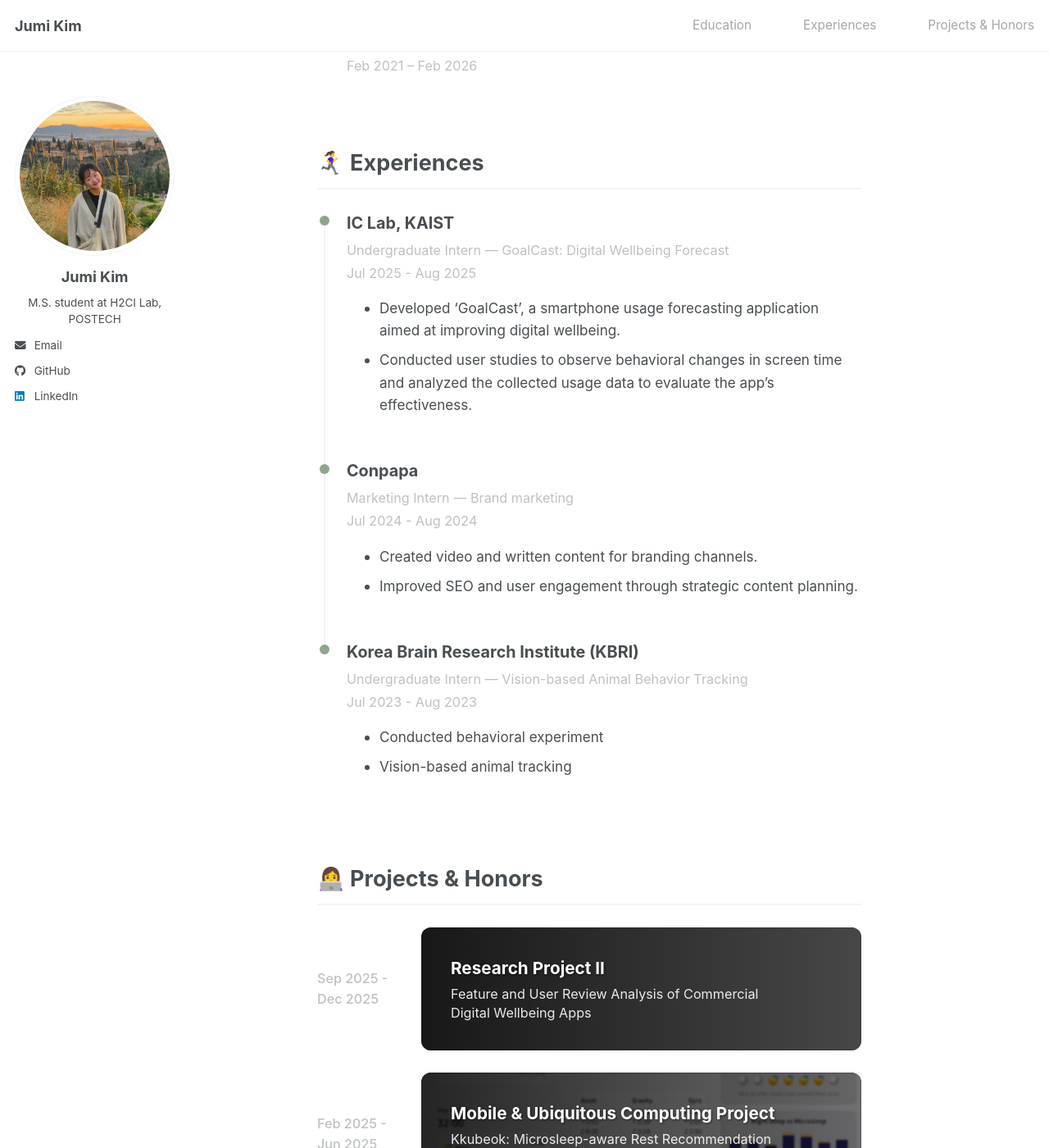
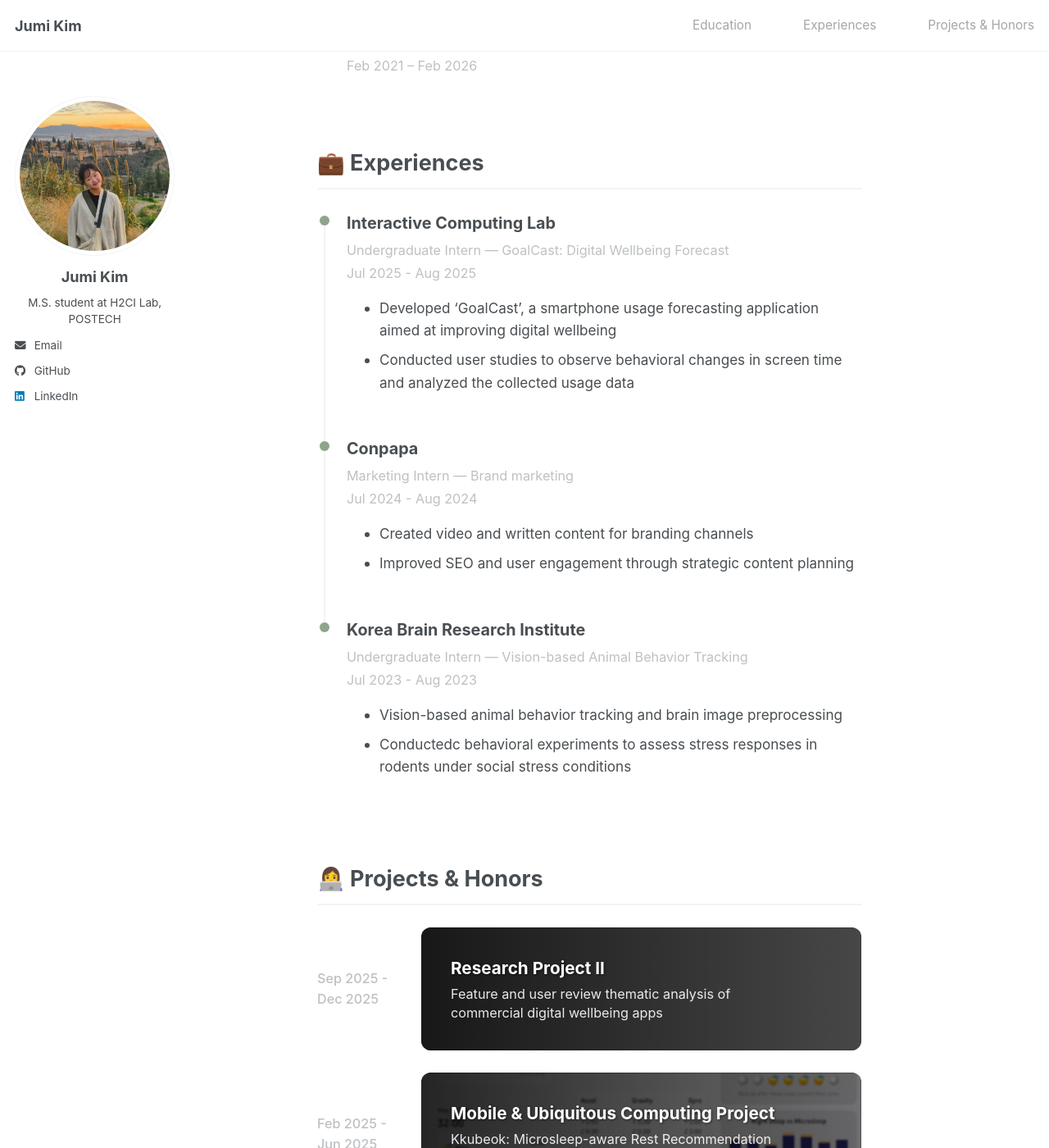
Before and after one commit to jglosa/jglosa.github.io, a Jekyll site: the page built from _pages/about.md, in a window 1280 px wide and 1400 px high, scrolled down 631 px. Shown: the whole window at 82% size. Built offline with Jekyll 4.4.1, drawn with Linux system fonts in a browser that asks for light colours; a script bundle is joined from its source files by our own code; library files that are not in the unit come from our copies; some of the changed text lies outside the part shown.

Commit message:
finalize text content

```diff
--- a/_layouts/portfolio.html
+++ b/_layouts/portfolio.html
@@ -117,7 +117,7 @@
         <!-- Experiences Section -->
         {% if page.experiences %}
         <div class="content-section" id="experiences">
-          <h2 class="section-title">🏃‍♀️‍➡️ Experiences</h2>
+          <h2 class="section-title">💼 Experiences</h2>
           <div class="education-timeline"> {% for exp in page.experiences %}
             <div class="timeline-item">
               <div class="timeline-dot"></div> <div style="font-size: 1.1rem; font-weight: 700; color: var(--global-text-color); margin-bottom: 0.3rem;">
--- a/_pages/about.md
+++ b/_pages/about.md
@@ -25,35 +25,35 @@
     date: "Feb 2021 – Feb 2026"
 
 experiences:
-  - company: "IC Lab, KAIST"
+  - company: "Interactive Computing Lab"
     position: "Undergraduate Intern"
     date: "Jul 2025 - Aug 2025"
     project: "GoalCast: Digital Wellbeing Forecast"
     description: |
-      * Developed 'GoalCast', a smartphone usage forecasting application aimed at improving digital wellbeing.
-      * Conducted user studies to observe behavioral changes in screen time and analyzed the collected usage data to evaluate the app's effectiveness.
+      * Developed 'GoalCast', a smartphone usage forecasting application aimed at improving digital wellbeing
+      * Conducted user studies to observe behavioral changes in screen time and analyzed the collected usage data
 
   - company: "Conpapa"
     position: "Marketing Intern"
     project: "Brand marketing"
     date: "Jul 2024 - Aug 2024"
     description: |
-      * Created video and written content for branding channels.
-      * Improved SEO and user engagement through strategic content planning.
+      * Created video and written content for branding channels
+      * Improved SEO and user engagement through strategic content planning
 
-  - company: "Korea Brain Research Institute (KBRI)"
+  - company: "Korea Brain Research Institute"
     position: "Undergraduate Intern"
     project: "Vision-based Animal Behavior Tracking"
     date: "Jul 2023 - Aug 2023"
     description: |
-      * Conducted behavioral experiment
-      * Vision-based animal tracking
+      * Vision-based animal behavior tracking and brain image preprocessing
+      * Conductedc behavioral experiments to assess stress responses in rodents under social stress conditions
 
 research_projects:
   - name: "Research Project II"
     date: "Sep 2025 - Dec 2025"
     image: "researchproject_2.png"
-    description: "Feature and User Review Analysis of Commercial Digital Wellbeing Apps"
+    description: "Feature and user review thematic analysis of commercial digital wellbeing apps"
 
   - name: "Mobile & Ubiquitous Computing Project"
     date: "Feb 2025 - Jun 2025"
@@ -63,20 +63,20 @@
   - name: "Research Project I"
     date: "Feb 2025 - Jun 2025"
     image: "researchproject_1.jpeg"
-    description : "Interactive Segmentation of 3D Brain MRI (Medical Image Processing Lab)"
+    description : "Interactive segmentation of 3D Brain MRI using ViT and label propagation (Medical Image Processing Lab, MIP)"
 
   - name: "POSTECH Metaverse Contents Contest"
     date: "Jan 2024"
     image: "metaverse.png"
-    project: "VR Food-Making Simulation Game using Oculus Quest 2"
+    description: "VR food-making simulation game using Oculus Quest 2"
 
   - name: "Computer Graphics Lab"
     date: "Jan 2023 - Feb 2023"
     image: "graphics_lab.png"
-    description: "3D Reconstruction Software Benchmarking"
+    description: "3D reconstruction software benchmarking and improvement"
 
   - name: "Undergraduate Group Research Program (UGRP)"
     date: "May 2021 - Feb 2022"
     image: "ugrp.png"
-    description: "Interior Simulation using VR"
+    description: "Interior simulation using VR"
 ---
```
